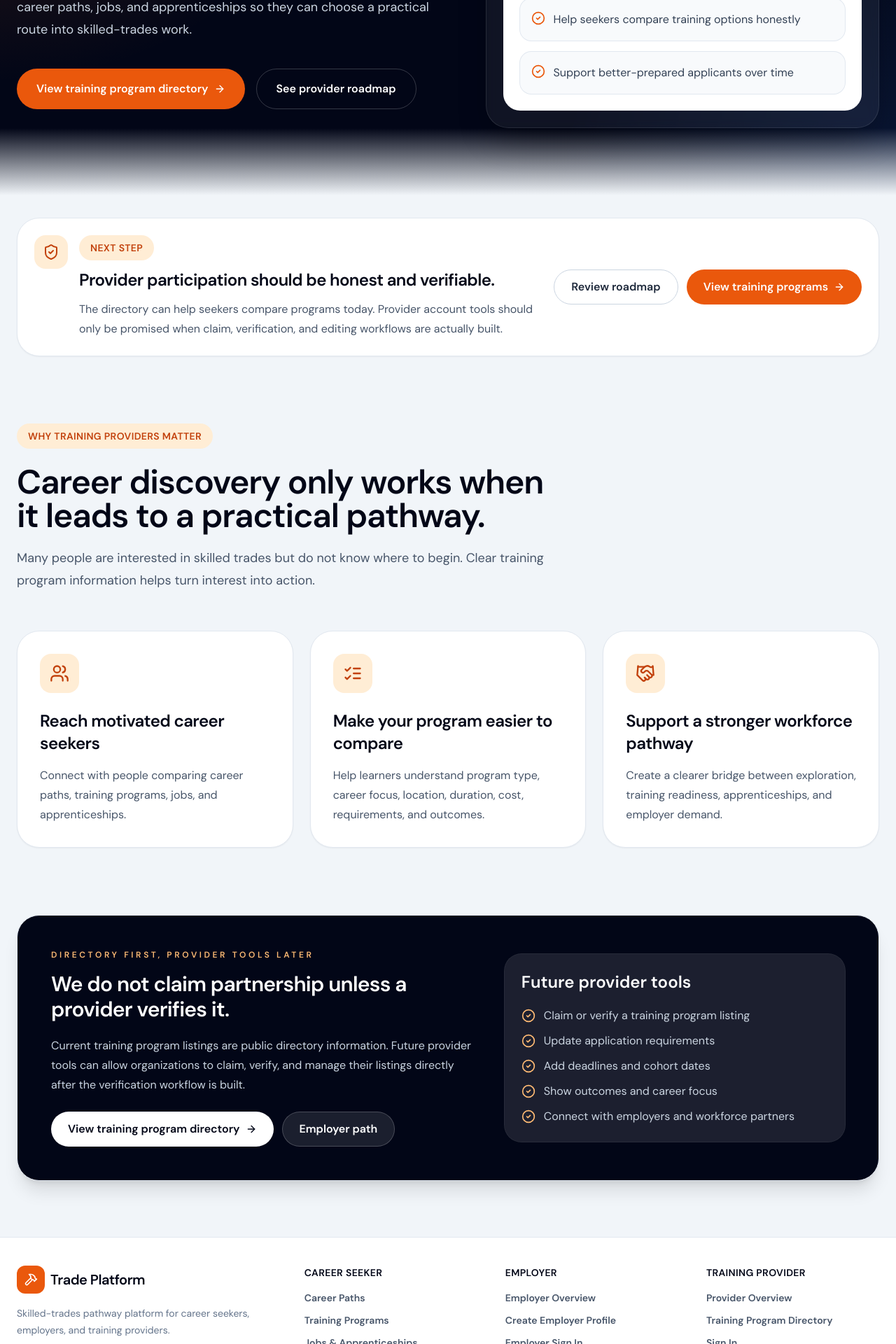
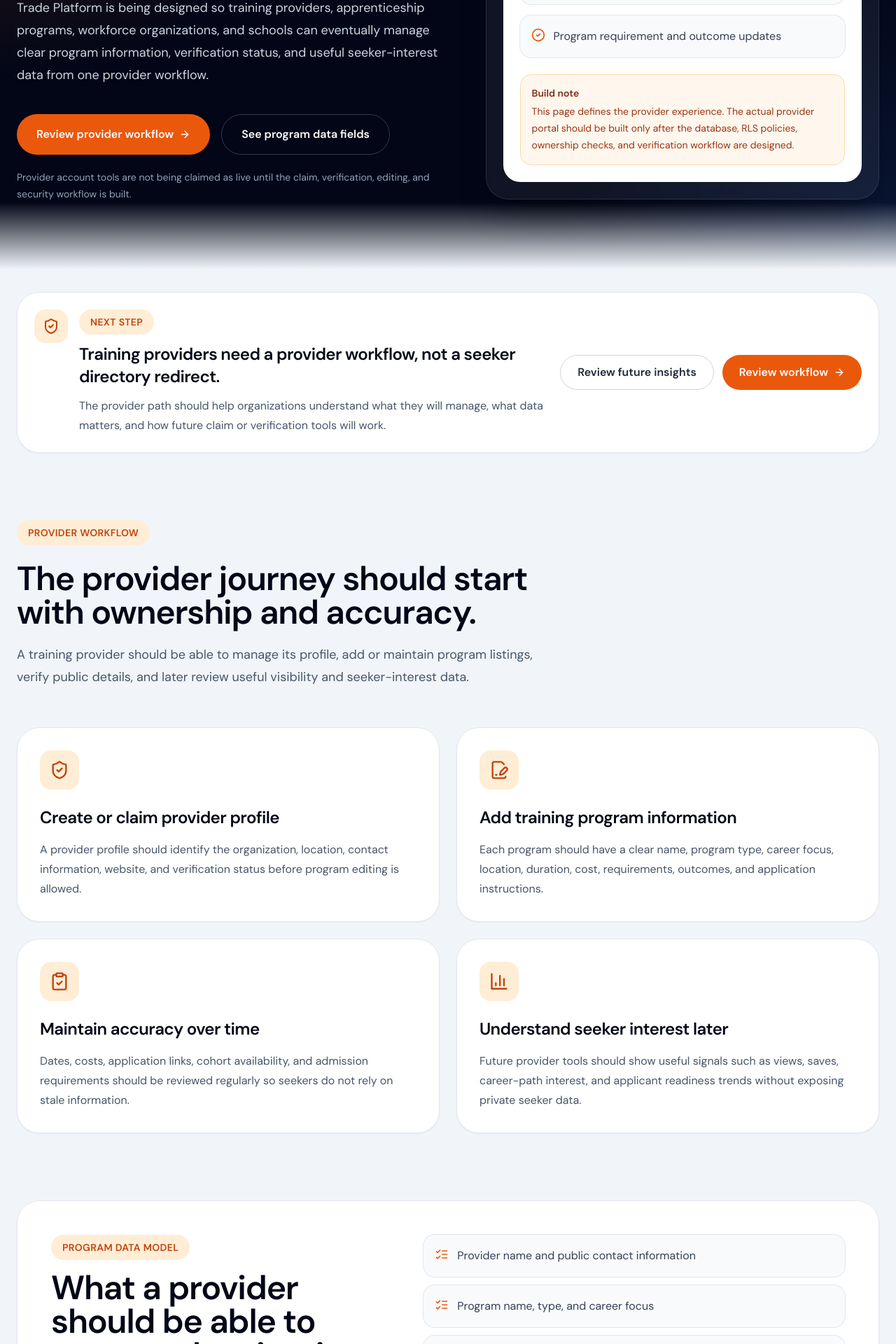
Before and after one commit to sashadman/forge, a Next.js app: page /for-programs in a window 1280 px wide. Shown: the part 500-2420 px from the top of the page at 70% size. Built offline with nearby package versions, Linux system fonts and the light colour scheme; no server answers.

Commit message:
Separate training provider workflow from seeker directory

```diff
--- a/app/for-programs/page.tsx
+++ b/app/for-programs/page.tsx
@@ -2,7 +2,10 @@ import type { Metadata } from 'next'
 import Link from 'next/link'
 import {
   ArrowRight,
+  BarChart3,
   CheckCircle2,
+  ClipboardCheck,
+  FilePenLine,
   GraduationCap,
   Handshake,
   ListChecks,
@@ -17,43 +20,74 @@ import { siteConfig } from '@/config/site'
 export const metadata: Metadata = {
   title: `For Training Providers — ${siteConfig.name}`,
   description:
-    'Learn how training providers, apprenticeship programs, workforce organizations, and schools can participate in the skilled-trades pathway platform.',
+    'A provider-facing overview for training organizations, apprenticeship programs, workforce partners, and schools that want to prepare accurate program listings and future provider-managed data.',
 }
 
-const benefits = [
+const providerWorkflow = [
   {
-    title: 'Reach motivated career seekers',
+    title: 'Create or claim provider profile',
     description:
-      'Connect with people comparing career paths, training programs, jobs, and apprenticeships.',
-    icon: Users,
+      'A provider profile should identify the organization, location, contact information, website, and verification status before program editing is allowed.',
+    icon: ShieldCheck,
   },
   {
-    title: 'Make your program easier to compare',
+    title: 'Add training program information',
     description:
-      'Help learners understand program type, career focus, location, duration, cost, requirements, and outcomes.',
-    icon: ListChecks,
+      'Each program should have a clear name, program type, career focus, location, duration, cost, requirements, outcomes, and application instructions.',
+    icon: FilePenLine,
   },
   {
-    title: 'Support a stronger workforce pathway',
+    title: 'Maintain accuracy over time',
     description:
-      'Create a clearer bridge between exploration, training readiness, apprenticeships, and employer demand.',
-    icon: Handshake,
+      'Dates, costs, application links, cohort availability, and admission requirements should be reviewed regularly so seekers do not rely on stale information.',
+    icon: ClipboardCheck,
+  },
+  {
+    title: 'Understand seeker interest later',
+    description:
+      'Future provider tools should show useful signals such as views, saves, career-path interest, and applicant readiness trends without exposing private seeker data.',
+    icon: BarChart3,
   },
 ]
 
-const participationSteps = [
-  'Review how your program appears in the public directory',
-  'Keep requirements, dates, costs, and application links current when provider tools are available',
-  'Help seekers compare training options honestly',
-  'Support better-prepared applicants over time',
+const programDataFields = [
+  'Provider name and public contact information',
+  'Program name, type, and career focus',
+  'Location, service area, and delivery format',
+  'Duration, schedule, cost, and financial-aid notes',
+  'Requirements, prerequisites, and application steps',
+  'Outcomes, credentials, certificates, or apprenticeship connections',
+  'Application URL, contact email, and verification status',
 ]
 
 const futureProviderTools = [
-  'Claim or verify a training program listing',
-  'Update application requirements',
-  'Add deadlines and cohort dates',
-  'Show outcomes and career focus',
-  'Connect with employers and workforce partners',
+  'Provider profile claim and verification',
+  'Program listing creation and editing',
+  'Application deadline and cohort-date management',
+  'Program requirement and outcome updates',
+  'Directory visibility and seeker-interest analytics',
+  'Employer and workforce-partner connection tools',
+]
+
+const providerPrinciples = [
+  {
+    title: 'Accuracy before growth',
+    description:
+      'Program listings should be useful only if they are current, specific, and tied to a real provider or public source.',
+    icon: CheckCircle2,
+  },
+  {
+    title: 'Provider control with verification',
+    description:
+      'Provider editing should require ownership or verification so no one can incorrectly alter a public program listing.',
+    icon: ShieldCheck,
+  },
+  {
+    title: 'Better-prepared applicants',
+    description:
+      'The long-term value is not just visibility. It is helping seekers understand requirements before they apply.',
+    icon: Users,
+  },
 ]
 
 export default function ForProgramsPage() {
@@ -69,28 +103,31 @@ export default function ForProgramsPage() {
             <p className="eyebrow-dark">For training providers</p>
 
             <h1 className="page-title-dark mt-6">
-              Help future skilled workers understand your training pathway.
+              Manage accurate training pathway information for future skilled workers.
             </h1>
 
             <p className="lead-text-dark mt-6 max-w-3xl">
-              {siteConfig.name} helps career seekers compare training programs
-              with career paths, jobs, and apprenticeships so they can choose a
-              practical route into skilled-trades work.
+              {siteConfig.name} is being designed so training providers,
+              apprenticeship programs, workforce organizations, and schools can
+              eventually manage clear program information, verification status,
+              and useful seeker-interest data from one provider workflow.
             </p>
 
             <div className="mt-10 flex flex-col gap-4 sm:flex-row">
-              <Link href="/programs" className="btn-primary px-7 py-4">
-                View training program directory
+              <Link href="#provider-workflow" className="btn-primary px-7 py-4">
+                Review provider workflow
                 <ArrowRight className="h-4 w-4" />
               </Link>
 
-              <Link
-                href="#provider-readiness"
-                className="btn-outline-dark px-7 py-4"
-              >
-                See provider roadmap
+              <Link href="#program-data" className="btn-outline-dark px-7 py-4">
+                See program data fields
               </Link>
             </div>
+
+            <p className="mt-5 max-w-2xl text-sm leading-6 text-slate-400">
+              Provider account tools are not being claimed as live until the
+              claim, verification, editing, and security workflow is built.
+            </p>
           </div>
 
           <div className="card-dark p-6 shadow-2xl shadow-black/30">
@@ -101,20 +138,31 @@ export default function ForProgramsPage() {
                 </div>
 
                 <div>
-                  <p className="font-bold">Training program directory</p>
+                  <p className="font-bold">Provider workspace model</p>
                   <p className="text-sm text-slate-500">
-                    Public listings now · provider tools later
+                    Profile · programs · verification · insights
                   </p>
                 </div>
               </div>
 
               <div className="mt-6 space-y-4">
-                {participationSteps.map((step) => (
-                  <div key={step} className="mini-card flex gap-3">
+                {futureProviderTools.slice(0, 4).map((tool) => (
+                  <div key={tool} className="mini-card flex gap-3">
                     <CheckCircle2 className="mt-0.5 h-5 w-5 shrink-0 text-orange-600" />
-                    <p className="leading-7 text-slate-700">{step}</p>
+                    <p className="leading-7 text-slate-700">{tool}</p>
                   </div>
                 ))}
+              </div>
+
+              <div className="mt-6 rounded-2xl border border-orange-200 bg-orange-50 p-4">
+                <p className="text-sm font-semibold text-orange-900">
+                  Build note
+                </p>
+                <p className="mt-1 text-sm leading-6 text-orange-800">
+                  This page defines the provider experience. The actual provider
+                  portal should be built only after the database, RLS policies,
+                  ownership checks, and verification workflow are designed.
+                </p>
               </div>
             </div>
           </div>
@@ -125,46 +173,46 @@ export default function ForProgramsPage() {
         <div className="section-shell">
           <div className="pt-8">
             <NextStepPanel
-              title="Provider participation should be honest and verifiable."
-              description="The directory can help seekers compare programs today. Provider account tools should only be promised when claim, verification, and editing workflows are actually built."
-              primaryHref="/programs"
-              primaryLabel="View training programs"
-              secondaryHref="#provider-readiness"
-              secondaryLabel="Review roadmap"
+              title="Training providers need a provider workflow, not a seeker directory redirect."
+              description="The provider path should help organizations understand what they will manage, what data matters, and how future claim or verification tools will work."
+              primaryHref="#provider-workflow"
+              primaryLabel="Review workflow"
+              secondaryHref="#provider-insights"
+              secondaryLabel="Review future insights"
               icon={<ShieldCheck className="h-6 w-6" />}
             />
           </div>
 
-          <section className="section-padding">
+          <section id="provider-workflow" className="section-padding scroll-mt-28">
             <div className="max-w-3xl">
-              <p className="eyebrow">Why training providers matter</p>
+              <p className="eyebrow">Provider workflow</p>
 
               <h2 className="section-title mt-6">
-                Career discovery only works when it leads to a practical pathway.
+                The provider journey should start with ownership and accuracy.
               </h2>
 
               <p className="lead-text mt-5">
-                Many people are interested in skilled trades but do not know
-                where to begin. Clear training program information helps turn
-                interest into action.
+                A training provider should be able to manage its profile, add or
+                maintain program listings, verify public details, and later
+                review useful visibility and seeker-interest data.
               </p>
             </div>
 
-            <div className="mt-14 grid gap-6 md:grid-cols-3">
-              {benefits.map((benefit) => {
-                const Icon = benefit.icon
+            <div className="mt-14 grid gap-6 md:grid-cols-2">
+              {providerWorkflow.map((step) => {
+                const Icon = step.icon
 
                 return (
-                  <div key={benefit.title} className="card card-hover p-8">
+                  <div key={step.title} className="card card-hover p-8">
                     <div className="flex h-14 w-14 items-center justify-center rounded-2xl bg-orange-100 text-orange-700">
                       <Icon className="h-7 w-7" />
                     </div>
 
                     <h3 className="mt-6 text-2xl font-bold tracking-tight">
-                      {benefit.title}
+                      {step.title}
                     </h3>
 
-                    <p className="muted-text mt-4">{benefit.description}</p>
+                    <p className="muted-text mt-4">{step.description}</p>
                   </div>
                 )
               })}
@@ -172,43 +220,116 @@ export default function ForProgramsPage() {
           </section>
 
           <section
-            id="provider-readiness"
+            id="program-data"
+            className="scroll-mt-28 rounded-[2rem] border border-slate-200 bg-white p-8 shadow-sm md:p-12"
+          >
+            <div className="grid gap-10 lg:grid-cols-[0.9fr_1.1fr] lg:items-start">
+              <div>
+                <p className="eyebrow">Program data model</p>
+
+                <h2 className="section-title mt-4">
+                  What a provider should be able to enter and maintain.
+                </h2>
+
+                <p className="lead-text mt-5">
+                  Before building the provider portal, the platform should define
+                  the program fields clearly. This prevents fake listings,
+                  incomplete records, and confusing provider claims.
+                </p>
+              </div>
+
+              <div className="grid gap-3">
+                {programDataFields.map((field) => (
+                  <div key={field} className="mini-card flex gap-3">
+                    <ListChecks className="mt-0.5 h-5 w-5 shrink-0 text-orange-600" />
+                    <p className="leading-7 text-slate-700">{field}</p>
+                  </div>
+                ))}
+              </div>
+            </div>
+          </section>
+
+          <section className="section-padding">
+            <div className="max-w-3xl">
+              <p className="eyebrow">Business logic</p>
+
+              <h2 className="section-title mt-6">
+                A provider page should not behave like a career-seeker page.
+              </h2>
+
+              <p className="lead-text mt-5">
+                Career seekers compare programs. Training providers manage
+                program information. Those are related, but they are not the same
+                workflow.
+              </p>
+            </div>
+
+            <div className="mt-14 grid gap-6 md:grid-cols-3">
+              {providerPrinciples.map((principle) => {
+                const Icon = principle.icon
+
+                return (
+                  <div key={principle.title} className="card card-hover p-8">
+                    <div className="flex h-14 w-14 items-center justify-center rounded-2xl bg-orange-100 text-orange-700">
+                      <Icon className="h-7 w-7" />
+                    </div>
+
+                    <h3 className="mt-6 text-2xl font-bold tracking-tight">
+                      {principle.title}
+                    </h3>
+
+                    <p className="muted-text mt-4">{principle.description}</p>
+                  </div>
+                )
+              })}
+            </div>
+          </section>
+
+          <section
+            id="provider-insights"
             className="scroll-mt-28 rounded-[2rem] border border-slate-200 bg-slate-950 p-8 text-white shadow-xl md:p-12"
           >
-            <div className="grid gap-10 lg:grid-cols-[1fr_0.8fr] lg:items-center">
+            <div className="grid gap-10 lg:grid-cols-[1fr_0.8fr] lg:items-start">
               <div>
                 <p className="text-xs font-bold uppercase tracking-[0.3em] text-orange-300">
-                  Directory first, provider tools later
+                  Future provider insights
                 </p>
 
                 <h2 className="mt-4 text-3xl font-bold tracking-tight">
-                  We do not claim partnership unless a provider verifies it.
+                  Providers should eventually see useful data, not just public listing text.
                 </h2>
 
                 <p className="mt-5 max-w-3xl leading-7 text-slate-300">
-                  Current training program listings are public directory
-                  information. Future provider tools can allow organizations to
-                  claim, verify, and manage their listings directly after the
-                  verification workflow is built.
+                  Future provider dashboards can show how seekers interact with
+                  program listings: views, saves, career-focus interest,
+                  readiness patterns, and application-intent signals. That data
+                  should support better program communication without exposing
+                  private seeker information.
                 </p>
 
                 <div className="mt-6 flex flex-col gap-3 sm:flex-row">
-                  <Link href="/programs" className="btn-light">
-                    View training program directory
+                  <Link href="#program-data" className="btn-light">
+                    Review program data fields
                     <ArrowRight className="h-4 w-4" />
                   </Link>
 
                   <Link
-                    href="/for-employers"
+                    href="#provider-workflow"
                     className="btn-outline border-white/20 bg-white/10 text-white hover:bg-white/15"
                   >
-                    Employer path
+                    Back to provider workflow
                   </Link>
                 </div>
               </div>
 
               <div className="rounded-3xl bg-white/10 p-6 ring-1 ring-white/15">
-                <h3 className="text-2xl font-bold">Future provider tools</h3>
+                <div className="flex h-14 w-14 items-center justify-center rounded-2xl bg-orange-500/15 text-orange-300 ring-1 ring-orange-400/20">
+                  <BarChart3 className="h-7 w-7" />
+                </div>
+
+                <h3 className="mt-6 text-2xl font-bold">
+                  Future provider dashboard
+                </h3>
 
                 <ul className="mt-5 space-y-3 text-slate-300">
                   {futureProviderTools.map((tool) => (
@@ -218,6 +339,16 @@ export default function ForProgramsPage() {
                     </li>
                   ))}
                 </ul>
+
+                <div className="mt-6 rounded-2xl border border-white/10 bg-white/5 p-4">
+                  <div className="flex items-start gap-3">
+                    <Handshake className="mt-0.5 h-5 w-5 shrink-0 text-orange-300" />
+                    <p className="text-sm leading-6 text-slate-300">
+                      Provider tools should be built as a secured workflow, not
+                      as a simple public form that anyone can submit.
+                    </p>
+                  </div>
+                </div>
               </div>
             </div>
           </section>
--- a/components/layout/SiteFooter.tsx
+++ b/components/layout/SiteFooter.tsx
@@ -82,12 +82,25 @@ export default function SiteFooter() {
                 Provider Overview
               </Link>
 
-              <Link href="/programs" className="hover:text-slate-950">
-                Training Program Directory
+              <Link
+                href="/for-programs#provider-workflow"
+                className="hover:text-slate-950"
+              >
+                Provider Workflow
               </Link>
 
-              <Link href="/auth/sign-in" className="hover:text-slate-950">
-                Sign In
+              <Link
+                href="/for-programs#program-data"
+                className="hover:text-slate-950"
+              >
+                Program Data Model
+              </Link>
+
+              <Link
+                href="/for-programs#provider-insights"
+                className="hover:text-slate-950"
+              >
+                Future Provider Insights
               </Link>
             </div>
           </div>
```
